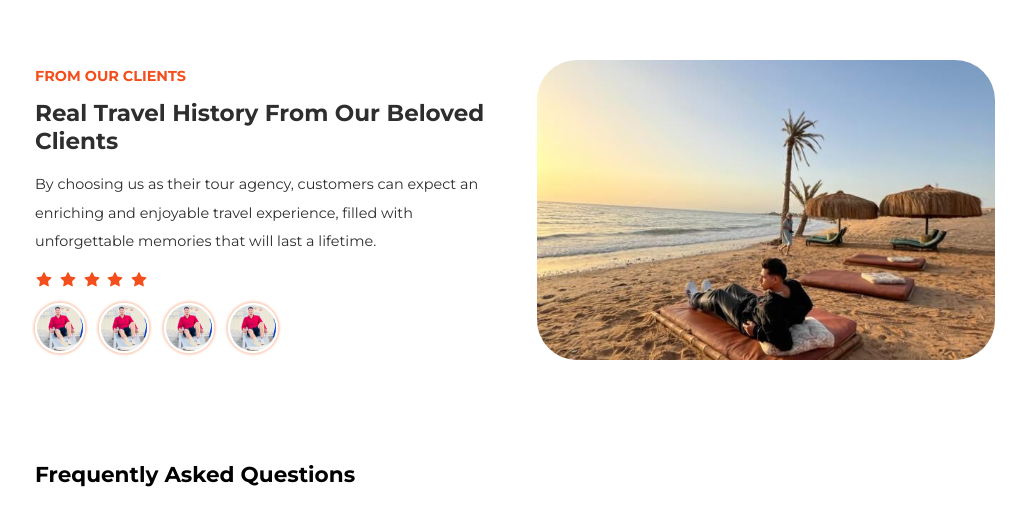
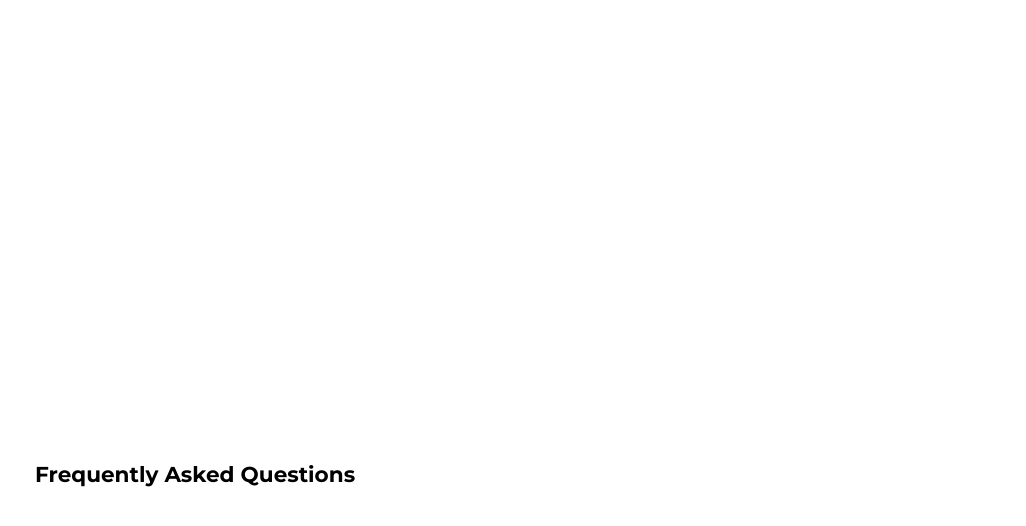
Before and after one commit to AhmedSaadRF/Trips-Website, a React (Vite) app: page / in a window 1280 px wide. Shown: the part 2752-3278 px from the top of the page, without its empty margins (125-1151 px from the left). Built offline with nearby package versions, Linux system fonts and the light colour scheme.

Commit message:
Upload Project

```diff
--- a/src/components/Reviews/Reviews.jsx
+++ b/src/components/Reviews/Reviews.jsx
@@ -1,4 +1,6 @@
-import React from 'react'
+import React, { useEffect } from 'react'
+import AOS from 'aos'
+import 'aos/dist/aos.css'
 import "./Reviews.css"
 import { AiFillStar } from 'react-icons/ai'
 import image1 from '../../Assets/clientA.webp'
@@ -8,14 +10,17 @@
 import image5 from '../../Assets/client.jpg'
 
 export default function Reviews() {
+  useEffect(() => {
+      AOS.init({ duration: 2000 })
+    }, [])
   return (
     <div className='review section container'>
       <div className="secContainer4 grid">
         <div className="textDiv">
-          <span className="redText">FROM OUR CLIENTS</span>
-          <h3>Real Travel History From Our Beloved Clients</h3>
-          <p>By choosing us as their tour agency, customers can expect an enriching and enjoyable travel experience, filled with unforgettable memories that will last a lifetime.</p>
-          <span className="stars flex">
+          <span className="redText" data-aos="fade-up">FROM OUR CLIENTS</span>
+          <h3 data-aos="fade-up">Real Travel History From Our Beloved Clients</h3>
+          <p data-aos="fade-up">By choosing us as their tour agency, customers can expect an enriching and enjoyable travel experience, filled with unforgettable memories that will last a lifetime.</p>
+          <span className="stars flex" data-aos="fade-up">
             <AiFillStar className='icon' />
             <AiFillStar className='icon' />
             <AiFillStar className='icon' />
@@ -23,15 +28,15 @@
             <AiFillStar className='icon' />
           </span>
           <div className="clientsImages flex">
-            <img src={image1} alt="Client Image" />
-            <img src={image2} alt="Client Image" />
-            <img src={image3} alt="Client Image" />
-            <img src={image4} alt="Client Image" />
+            <img src={image1} alt="Client Image" data-aos="fade-up" />
+            <img src={image2} alt="Client Image" data-aos="fade-up" />
+            <img src={image3} alt="Client Image" data-aos="fade-up" />
+            <img src={image4} alt="Client Image" data-aos="fade-up" />
           </div>
         </div>
 
         <div className="imgDiv">
-          <img src={image5} alt="Div image" />
+          <img src={image5} alt="Div image" data-aos="fade-down" />
         </div>
       </div>
     </div>
```
